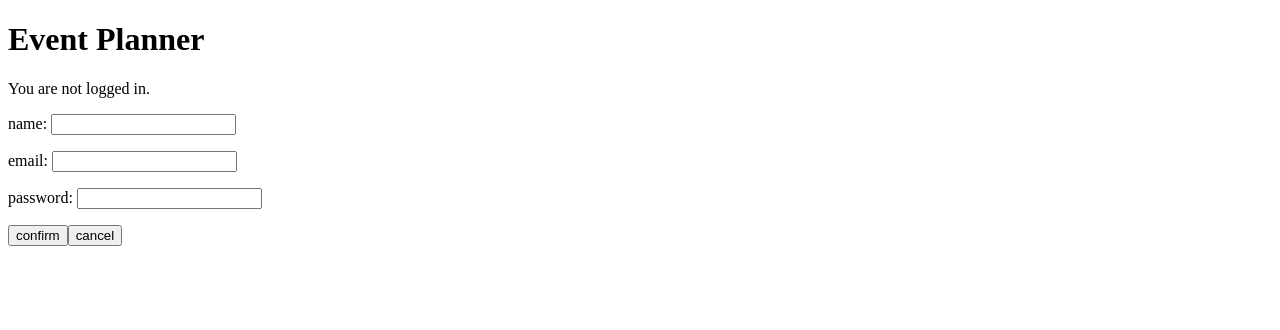
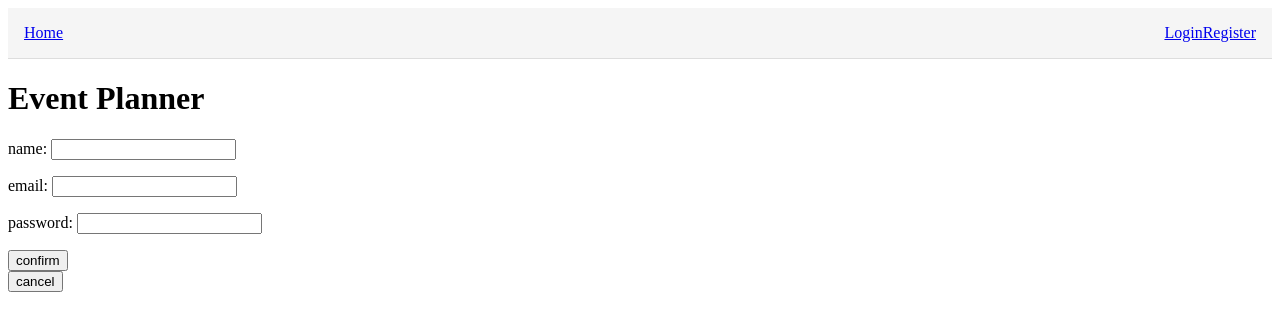
Before and after one commit to boriphat12/Event-Planner-RSVP-App, a React (Vite) app: page /register in a window 1280 px wide. Shown: the top 330 px of the page. Built offline with nearby package versions, Linux system fonts and the light colour scheme; no server answers.

Commit message:
add navbar and my event page

```diff
--- a/src/App.tsx
+++ b/src/App.tsx
@@ -10,6 +10,8 @@ import RequireAuth from "./components/RequireAuth"
 import LoginForm from "./components/LoginForm"
 import RegisterForm from "./components/RegisterForm"
 import { checkAuth, logout } from "./store/authReducer"
+import Navbar from "./components/Navbar"
+import MyEvents from "./components/MyEvents"
 
 const App = () => {
   const token = useAppSelector(state => state.auth.token);
@@ -32,47 +34,30 @@ const App = () => {
 
   return (
     <div>
+      <Navbar />
       <h1>Event Planner</h1>
-      {user ? (
-      <div>
-          <span>Welcome, {user.name}!</span>
-          <button
-              onClick={() => {
-                  dispatch(logout());
-                  navigate("/login");
-              }}
-          >
-              Logout
-          </button>
-      </div>
-      ) : (
-          <div>
-              <span>You are not logged in.</span>
-          </div>
-      )}
       <Routes>
         <Route path='/' element={<EventList />} />
-        <Route path="/events/:id" element={<EventDetails />}/>
-        <Route path="/login" element={<LoginForm />} />
-        <Route path="/register" element={<RegisterForm />} />
-        <Route
-          path="/create"
+        <Route path="/myevents"
           element={
-            <RequireAuth>
-              <EventForm />
-            </RequireAuth>
-          }
-          />
-        <Route path="/edit/:id" element={
+          <RequireAuth>
+            <MyEvents />
+          </RequireAuth>}/>
+        <Route path='/events/:id' element={<EventDetails />} />
+        <Route path='/login' element={<LoginForm />} />
+        <Route path='/register' element={<RegisterForm />} />
+        <Route path='/create' element={
+          <RequireAuth>
+            <EventForm />
+          </RequireAuth>
+        } />
+        <Route path='/edit/:id' element={
           <RequireAuth>
             <EventFormWrapper />
           </RequireAuth>
-          }
-           />
+        } />
       </Routes>
-
     </div>
-  )
-}
-
+  );
+};
 export default App;
--- /dev/null
+++ b/src/components/MyEvents.tsx
@@ -0,0 +1,51 @@
+import { Link } from "react-router-dom";
+import { useAppDispatch, useAppSelector } from "../hooks"
+import { delEvent } from "../store/eventReducer";
+
+const MyEvents = () => {
+    const dispatch = useAppDispatch();
+    const events = useAppSelector((state) => state.event);
+    const auth = useAppSelector((state) => state.auth)
+
+    if(!auth.token || !auth.user) {
+        return <p>You must be logged in to view your events.</p>;
+    }
+
+    const myEvents = events.filter(event => event.owner === auth.user?.id);
+
+    const handleDelete = (id: string) => {
+        if(window.confirm("Are you sure you want to delete this?")){
+            dispatch(delEvent(id));
+        }
+    };
+
+    return (
+        <div>
+            <h2>My Events</h2>
+            {myEvents.length === 0 ? (
+                <p>You haven't created any events yet</p>
+            ) : (
+                <ul>
+                    {myEvents.map(event => (
+                        <li key={event.id}>
+                            <Link to={`/events/${event.id}`}>
+                            <strong>{event.title}</strong>
+                            </Link>{" "}
+                            - {event.date}
+                            <Link to={`/edit/${event.id}`}>
+                                <button>Edit</button>
+                            </Link>
+                            <button onClick={() => handleDelete(event.id)}>Delete</button>
+                        </li>
+                    ))}
+                </ul>
+            )}
+            <Link to ='/create'>
+                <button>Create new event</button>
+            </Link>
+        </div>
+    )
+
+}
+
+export default MyEvents;
--- /dev/null
+++ b/src/components/Navbar.tsx
@@ -0,0 +1,54 @@
+import { useNavigate } from "react-router-dom";
+import { useAppDispatch, useAppSelector } from "../hooks"
+import { logout } from "../store/authReducer";
+import { Link } from "react-router-dom";
+
+
+const Navbar = () => {
+    const dispatch = useAppDispatch();
+    const navigate = useNavigate();
+    const user = useAppSelector(state => state.auth.user);
+    const auth = useAppSelector(state => state.auth);
+
+    const handleLogout = () => {
+        dispatch(logout());
+        navigate('/login');
+    };
+
+    return (
+        <nav style={{
+            display: "flex",
+            justifyContent: "space-between",
+            alignItems: "center",
+            padding: "1rem",
+            background: "#f5f5f5",
+            borderBottom: "1px solid #ddd"
+        }}>
+            <div>
+                <Link to="/" style={{marginRight: "1rem"}}>Home</Link>
+                {auth.token && (
+                    <Link to='/myevents'>
+                        <button>My Events</button>
+                    </Link>
+                )}
+                {user && <Link to="/create" style={{marginRight: "1rem"}}>Create Event</Link>}
+
+            </div>
+            <div>
+                {user ? (
+                    <>
+                        <span style={{marginRight: "1rem"}}>Hi, {user.name}</span>
+                        <button onClick={handleLogout}>Logout</button>
+                    </>
+                ): (
+                    <>
+                        <Link to="/login">Login</Link>
+                        <Link to="/register">Register</Link>
+                    </>
+                )}
+            </div>
+        </nav>
+    )
+}
+
+export default Navbar;
--- a/src/components/RegisterForm.tsx
+++ b/src/components/RegisterForm.tsx
@@ -1,6 +1,7 @@
 import { useState } from "react"
 import { registerUser } from "../store/authReducer";
 import { useAppDispatch } from "../hooks";
+import { useNavigate } from "react-router-dom";
 
 const RegisterForm = () => {
     const [name, setName] = useState('');
@@ -8,12 +9,15 @@ const RegisterForm = () => {
     const [password, setPassword] = useState('');
     const dispatch = useAppDispatch()
 
+    const navigate = useNavigate();
+
     const handleConfirm = (e: React.FormEvent) => {
         e.preventDefault()
         dispatch(registerUser(name, email, password));
         setName("")
         setEmail("")
         setPassword("")
+        navigate("/");
     }
 
     return (
@@ -33,8 +37,9 @@ const RegisterForm = () => {
                 </p>
 
                 <button type="submit">confirm</button>
-                <button type="button">cancel</button>
             </form>
+                <button type="button" onClick={() => navigate("/")}>cancel</button>
+
         </div>
     )
 }
```
